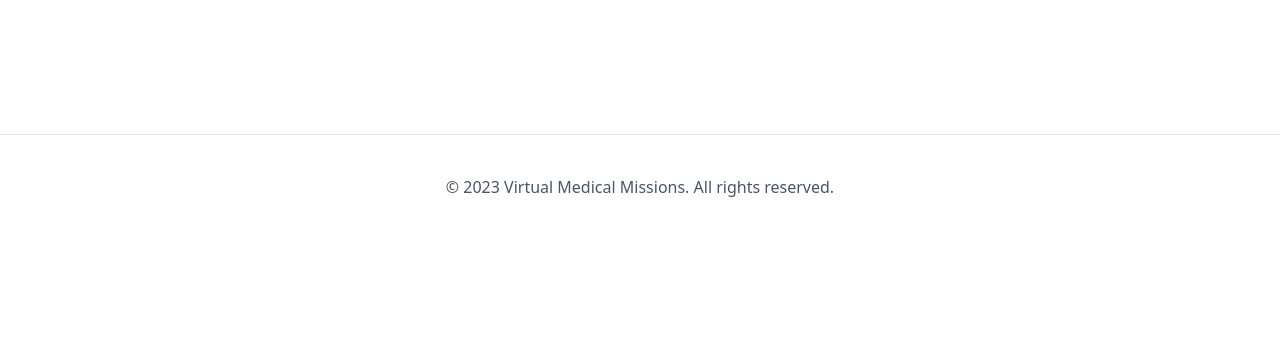
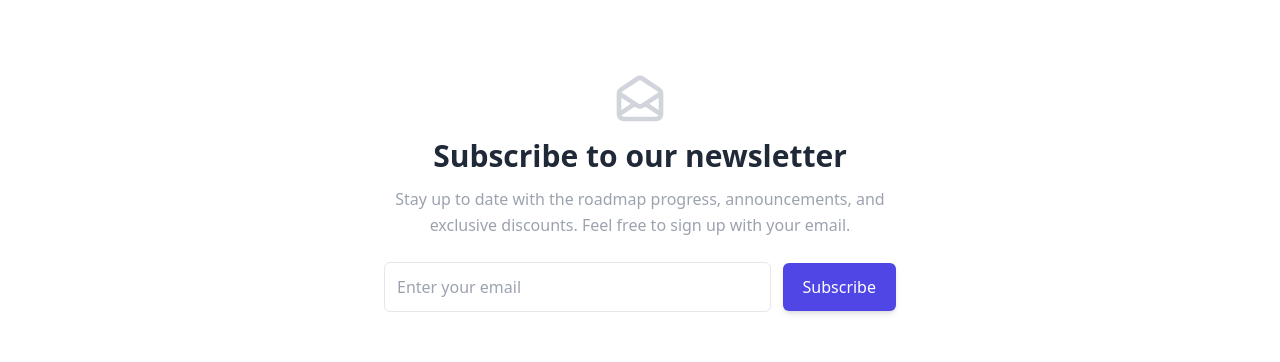
Before and after one commit to DevomB/VMM-Website, a Next.js app: page / in a window 1280 px wide. Shown: the part 2324-2686 px from the top of the page. Before the commit the page ends 2563 px from the top, so only its background shows below. Built offline with nearby package versions, Linux system fonts and the light colour scheme.

Commit message:
Changes to work

```diff
--- a/components/ui/FooterCTA/index.jsx
+++ b/components/ui/FooterCTA/index.jsx
@@ -27,10 +27,6 @@ const Newsletter = () => {
                         Subscribe
                     </button>
                 </form>
-                <p className="mt-3 mx-auto text-center max-w-lg text-[15px] text-gray-400">
-                    No spam ever; we care about the protection of your data.
-                    Read our <a className="text-indigo-600 underline" href="#"> Privacy Policy </a>.
-                </p>
             </div>
         </section>
     )
--- a/pages/index.js
+++ b/pages/index.js
@@ -3,7 +3,7 @@ import GradientWrapper from "../components/GradientWrapper";
 import CenteredStats from "../components/ui/CenteredCTA";
 import Features from "../components/ui/Features";
 import Footer from "../components/ui/Footer";
-import FooterCTA from "../components/ui/FooterCTA";
+import Newsletter from "../components/ui/FooterCTA";
 import AboutUs from "../components/ui/aboutus";
 export default function Home() {
   return (
@@ -14,6 +14,7 @@ export default function Home() {
       </GradientWrapper>
       <Features />
       <AboutUs />
+      <Newsletter />
       <Footer />
     </>
   );
```
